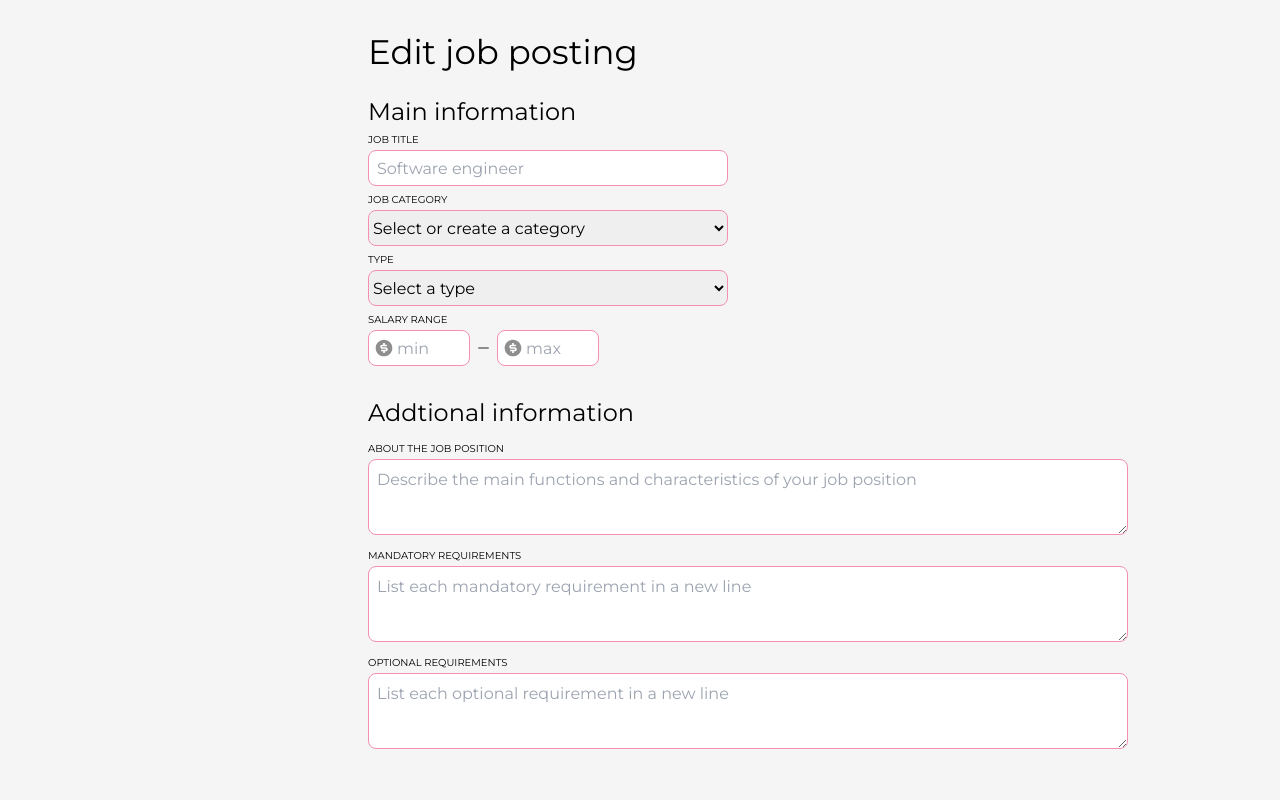
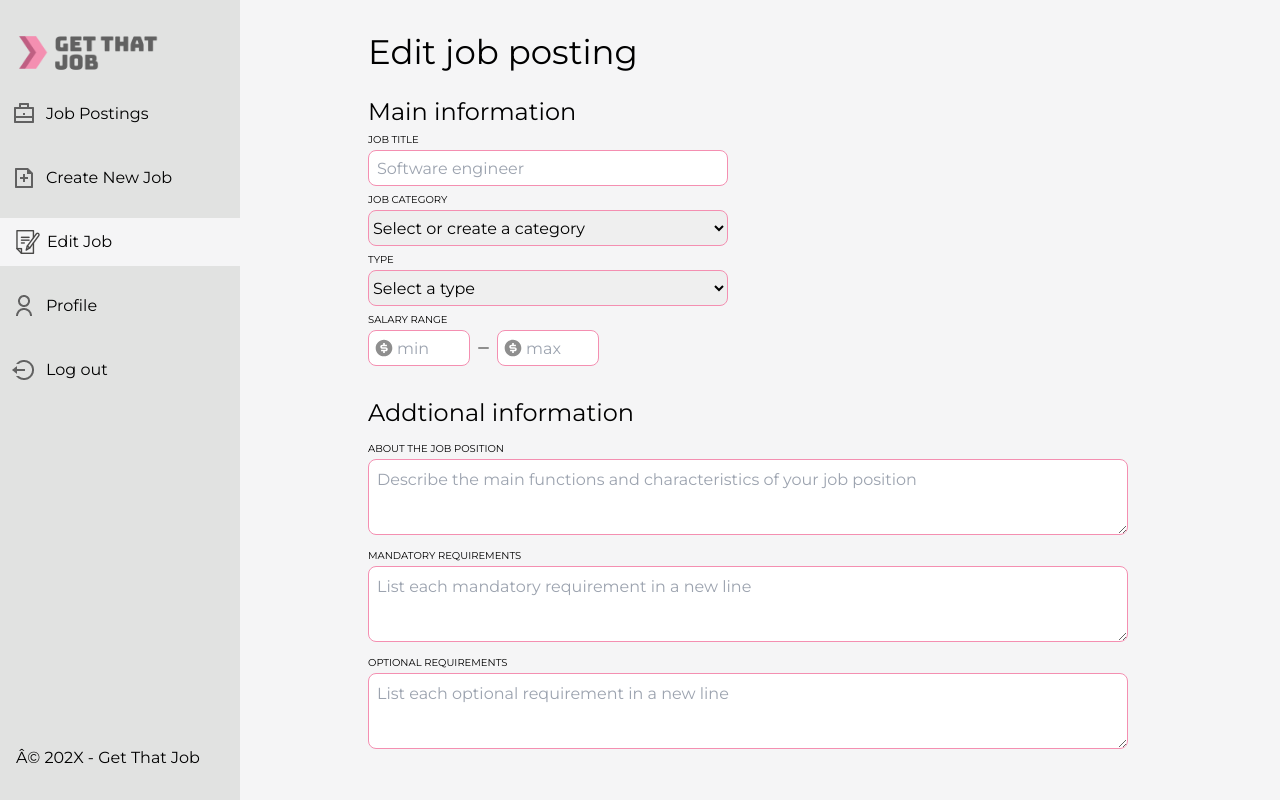
Before and after one commit to KraiyosW/get-that-job, a Next.js app: page /edit-job-post/1 in a window 1280 px wide. Built offline with nearby package versions, Linux system fonts and the light colour scheme; no server answers; the database is empty.

Commit message:
checkout to other branch

```diff
--- a/package.json
+++ b/package.json
@@ -42,6 +42,7 @@
     "postcss-preset-env": "^8.3.0",
     "prisma": "^4.12.0",
     "react": "18.2.0",
+    "react-calendar": "^4.2.1",
     "react-datepicker": "^4.11.0",
     "react-dom": "18.2.0",
     "react-hook-form": "^7.43.9",
--- /dev/null
+++ b/src/components/sidebarbar.js
@@ -0,0 +1,92 @@
+import React from "react";
+import GTJ from "../image/gtj.svg";
+import bag from "../image/bag.png";
+import paper from "../image/paper.png";
+import profile from "../image/profile.png";
+import logout from "../image/logout.png";
+import edit from "../image/edit.png";
+import Line from "../image/vertical-line.png";
+import Image from "next/image";
+import Link from "next/link";
+import { useAuth } from "@/contexts/authentication";
+import { useRouter } from "next/router";
+
+const Sidebarbar = () => {
+
+    const { logoutAuth } = useAuth();
+    const router = useRouter();
+
+    const handleLogout = async () => {
+        try {
+            await logoutAuth();
+            router.push('/')
+        } catch (error) {
+            console.error('Error:', error);
+        }
+    };
+
+
+    return (
+        <div className="m-0 p-0 w-[240px] bg-white-tertiary fixed h-screen overflow-auto max-[700px]:w-screen max-[700px]:h-auto max-[700px]:relative" id="sidebar">
+            <Link href="/" className="max-[700px]:flex max-[700px]:justify-center">
+                <Image src={GTJ} className="mb-4 max-[700px]:pl-[8px] max-[700px]:pt-[16px] pl-[16px] pt-[32px] w-[160px] cursor-pointer max-[700px]:hidden" />
+            </Link>
+            <div className="box-all">
+                <div className="box-1 max-[700px]:h-auto h-[82vh] max-[700px]:flex max-[700px]:flex-row max-[700px]:w-full max-[700px]:justify-between">
+                    <Link href="/jobPostings" className="max-[700px]:flex max-[700px]:justify-center">
+                        <div className="hover:bg-white-secondary active:bg-white-secondary max-[700px]:p-[6px] p-[12px] flex flex-row flex-warp gap-[10px]" id="sidebar-menu">
+
+                            <Image src={bag} alt="Job Postings" className="max-[700px]:hidden" />
+                            <div className="max-[700px]:text-[10px] max-[700px]:leading-[17px] max-[700px]:w-[70px] max-[700px]:text-center max-[700px]:flex max-[700px]:justify-center max-[700px]:items-center text-[1rem] leading-[1.5rem] font-normal">Job Postings</div>
+                        </div>
+                        <div className="py-[8px]">
+                            <Image src={Line} alt="Line" className="min-[701px]:hidden h-full w-[3px] rounded-[10px]" />
+                        </div>
+                    </Link>
+
+                    <Link href="/createNewJob" className="max-[700px]:flex max-[700px]:justify-center">
+                        <div className="hover:bg-white-secondary active:bg-white-secondary max-[700px]:p-[6px] p-[12px] flex flex-row flex-warp gap-[10px]" id="sidebar-menu">
+                            <Image src={paper} alt="Create New Job" className="max-[700px]:hidden" />
+                            <div className="max-[700px]:text-[10px] max-[700px]:leading-[17px] max-[700px]:w-[70px] max-[700px]:text-center max-[700px]:flex max-[700px]:justify-center max-[700px]:items-center text-[1rem] leading-[1.5rem] font-normal">Create New Job</div>
+                        </div>
+                        <div className="py-[8px]">
+                            <Image src={Line} alt="Line" className="min-[701px]:hidden h-full w-[3px] rounded-[10px]" />
+                        </div>
+                    </Link>
+
+                    <Link href="/editJobPosting" className="max-[700px]:flex max-[700px]:justify-center bg-white-tertiary">
+                        <div className="hover:bg-white-secondary active:bg-white-secondary max-[700px]:p-[6px] p-[12px] flex flex-row flex-warp gap-[7px] bg-white-secondary" id="sidebar-menu">
+                            <Image src={edit} alt="Edit Job" className="ml-[4px] max-[700px]:hidden" />
+                            <div className="max-[700px]:text-[10px] max-[700px]:leading-[17px] max-[700px]:w-[70px] max-[700px]:text-center max-[700px]:flex max-[700px]:justify-center max-[700px]:items-center text-[1rem] leading-[1.5rem] font-normal">Edit Job</div>
+                        </div>
+                        <div className="py-[8px]">
+                            <Image src={Line} alt="Line" className="min-[701px]:hidden h-full w-[3px] rounded-[10px]" />
+                        </div>
+                    </Link>
+
+                    <Link href="/profile" className="max-[700px]:flex max-[700px]:justify-center">
+                        <div className="hover:bg-white-secondary active:bg-white-secondary max-[700px]:p-[6px] p-[12px] flex flex-row flex-warp gap-[10px]" id="sidebar-menu">
+                            <Image src={profile} alt="Profile" className="max-[700px]:hidden" />
+                            <div className="max-[700px]:text-[10px] max-[700px]:leading-[17px] max-[700px]:w-[70px] max-[700px]:text-center max-[700px]:flex max-[700px]:justify-center max-[700px]:items-center text-[1rem] leading-[1.5rem] font-normal">Profile</div>
+                        </div>
+                        <div className="py-[8px]">
+                            <Image src={Line} alt="Line" className="min-[701px]:hidden h-full w-[3px] rounded-[10px]" />
+                        </div>
+                    </Link>
+
+
+                    <div className="hover:bg-white-secondary active:bg-white-secondary max-[700px]:p-[6px] p-[12px] flex flex-row flex-warp gap-[10px] cursor-pointer" onClick={handleLogout} id="sidebar-menu">
+                        <Image src={logout} alt="Log out" className="max-[700px]:hidden" />
+                        <div className="max-[700px]:text-[10px] max-[700px]:leading-[17px] max-[700px]:w-[70px] max-[700px]:text-center max-[700px]:flex max-[700px]:justify-center max-[700px]:items-center text-[1rem] leading-[1.5rem] font-normal">Log out</div>
+                    </div>
+
+                </div>
+                <div className="box-2 pl-[16px] max-[700px]:text-center max-[700px]:hidden">
+                    <div>Â© 202X - Get That Job</div>
+                </div>
+            </div>
+        </div>
+    );
+};
+
+export default Sidebarbar;
--- a/src/pages/edit-job-post/[jobid].js
+++ b/src/pages/edit-job-post/[jobid].js
@@ -4,7 +4,7 @@ import { useRouter } from "next/router";
 import SideBarRecruiter from "@/components/SidebarRecruiter.js";
 import { useAuth } from "@/contexts/authentication";
 import { createClient } from "@supabase/supabase-js";
-
+import Sidebarbar from '@/components/sidebarbar.js';
 
 const supabaseUrl = process.env.NEXT_PUBLIC_SUPABASE_URL;
 const supabaseAnonKey = process.env.NEXT_PUBLIC_SUPABASE_ANON_KEY;
@@ -127,7 +127,7 @@ function EditJobPost() {
 
   return (
     <>
-      <SideBarRecruiter />
+      <Sidebarbar />
       <main className="bg-white-secondary h-screen">
         <div className="max-[700px]:ml-0 ml-[240px] max-[700px]:py-[16px] py-[32px] max-[700px]:px-[64px] px-[128px] max-[700px]:items-center max-[700px]:text-center">
           <h4 id="heading4">Edit job posting</h4>
--- /dev/null
+++ b/src/pages/editJobPosting.js
@@ -0,0 +1,16 @@
+import React from 'react'
+import Head from "next/head";
+import SideBarRecruiter from "@/components/SidebarRecruiter";
+import EditJobPosting from '@/components/recruiter-page/EditJobPosting';
+
+function editJobPosting() {
+  return (
+    <>
+      <Head />
+      <SideBarRecruiter />
+      <EditJobPosting />
+    </>
+  )
+}
+
+export default editJobPosting
```
Also changed, not shown: 1 other file (tests, documents, lock files or other folders).
